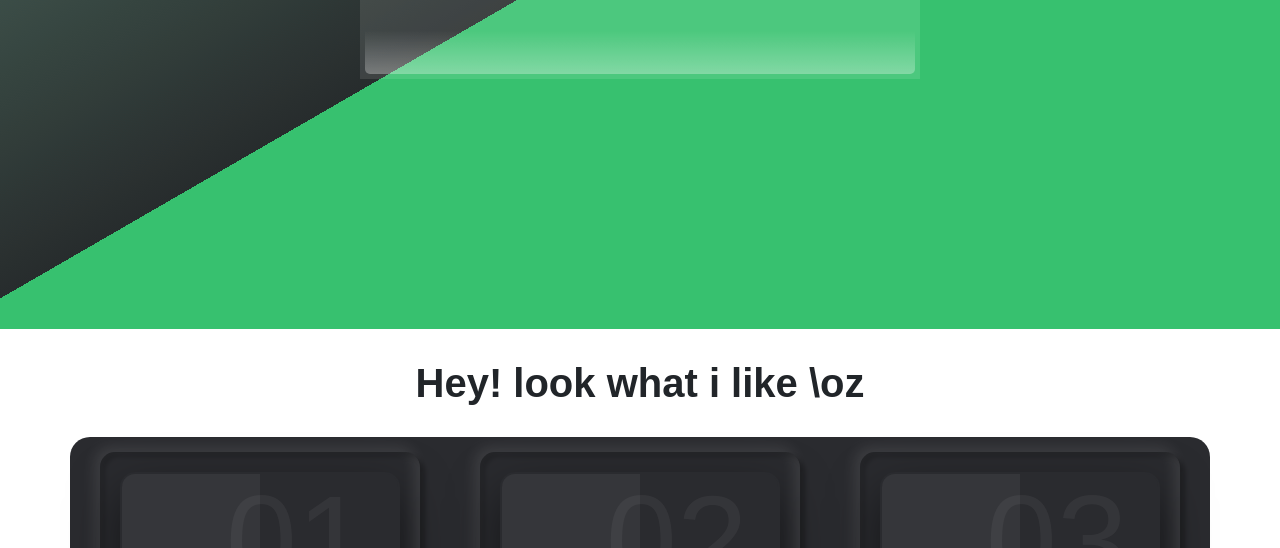
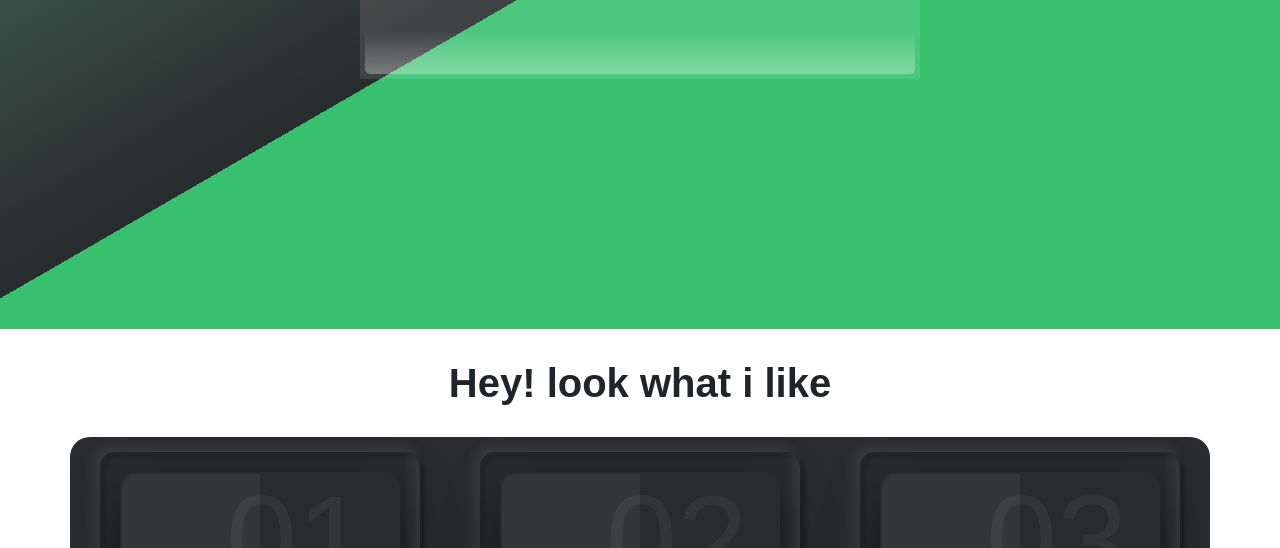
Before and after one commit to carlossroliveira/Portfolio, a plain HTML site: page index.html in a window 1280 px wide. Shown: the part 471-1019 px from the top of the page. Drawn offline with Linux system fonts and the light colour scheme.

Commit message:
Atualizações
16/11/2020

```diff
--- a/index.html
+++ b/index.html
@@ -80,7 +80,7 @@
     <main>
         <!-- Hey Curto -->
         <div>
-            <h1 class="todosTitulos">Hey! look what i like \oz</h1>
+            <h1 class="todosTitulos">Hey! look what i like</h1>
             <section class="container containerHey">
                 <div class="row">
                     <div class="col-sm-12 col-md-6 col-lg-4">
```
